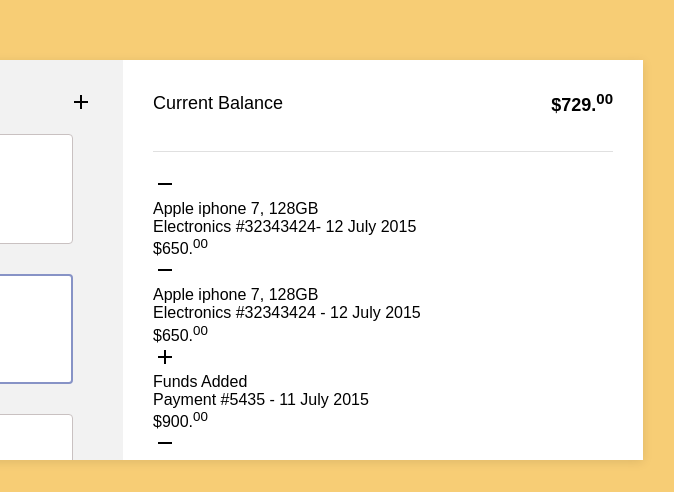
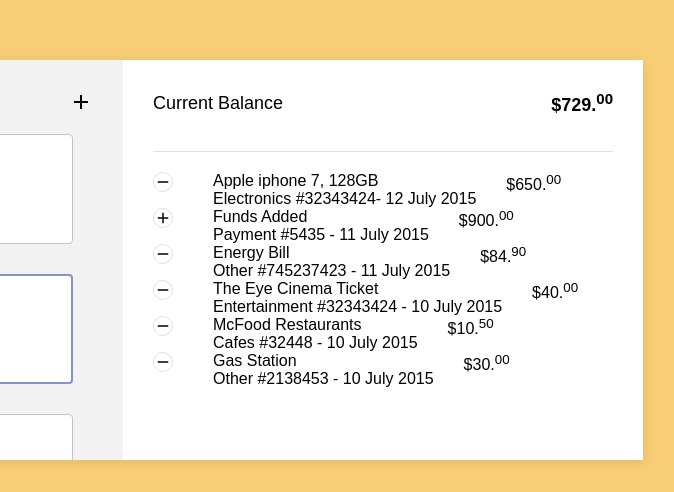
Before and after one commit to Hawa-codes/Loop1-step9, a plain HTML site: page index.html in a window 1280 px wide. Shown: the part 140-632 px from the top of the page, 397-1071 px from the left. Drawn offline with Linux system fonts and the light colour scheme.

Commit message:
Loop1-step9

```diff
--- a/index.html
+++ b/index.html
@@ -36,14 +36,6 @@
                 <div class="transaction">
                     <span>Apple iphone 7, 128GB</span>
                     <p>Electronics #32343424- 12 July 2015</p>
-                </div>
-                <span class="amount">$650.<sup>00</sup></span>
-            </div>
-            <div class="transaction-history">
-                <img src="./img/minus.svg" alt="minus" class="minus-icon">
-                <div class="transaction">
-                    <span>Apple iphone 7, 128GB</span>
-                    <p>Electronics #32343424 - 12 July 2015</p>
                 </div>
                 <span class="amount">$650.<sup>00</sup></span>
             </div>
--- a/style.css
+++ b/style.css
@@ -161,3 +161,34 @@
     background-color: #e0e0e0;
     margin: 20px 0;
 }
+
+.transaction-history {
+    display: flex;
+    flex-direction: row;
+    gap: 30px;
+}
+
+.minus-icon{
+    width: 20px;
+    height: 20px;
+    margin-right: 10px;
+    border-radius: 50%;
+    font-size: 20px;
+    background-color: #ffffff;
+    border: 1px solid #e0e0e0;
+}
+
+.plus-icon{
+    width: 20px;
+    height: 20px;
+    margin-right: 10px;
+    border-radius: 50%;
+    font-size: 20px;
+    background-color: #ffffff;
+    border: 1px solid #e0e0e0;
+}
+
+.transaction {
+    display: flex;
+    flex-direction: column;
+}
```
